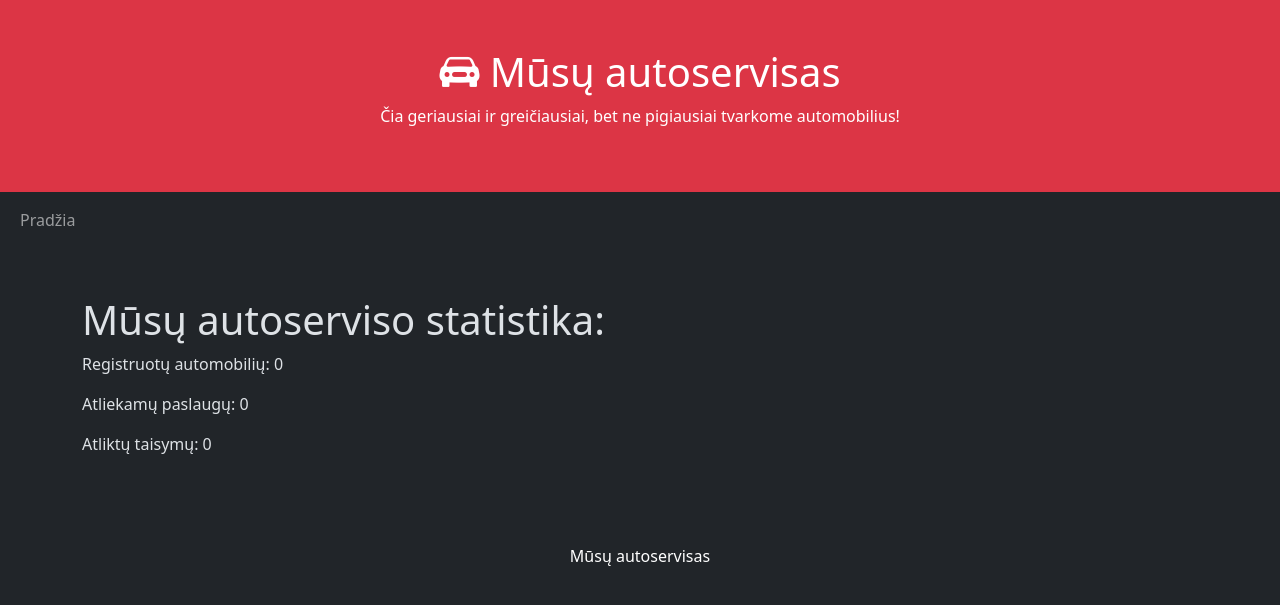
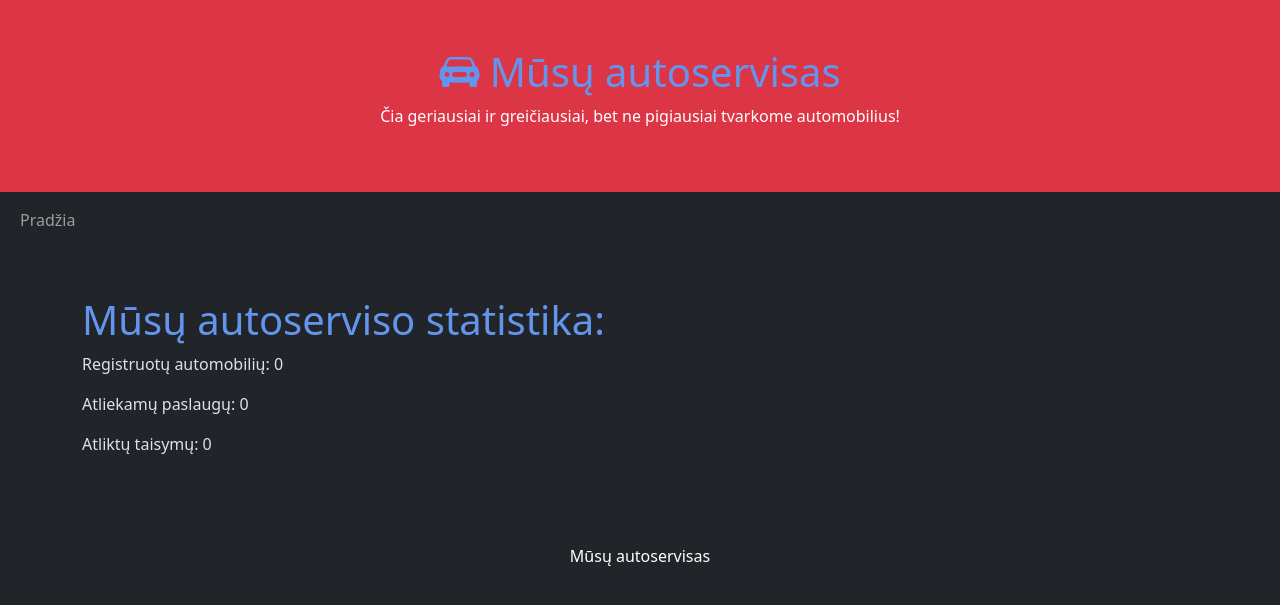
Before and after one commit to DonatasNoreika/autoservice_20260806, a Django app: page / in a window 1280 px wide. Shown: the top 605 px of the page. Run offline with Django 5.2, Linux system fonts and the light colour scheme; data that the repository does not hold is empty.

Commit message:
4: +Padaryti, kad programa matytų static katalogą, išbandyti (įdėti į jį css failą)

```diff
--- /dev/null
+++ b/mysite/autoservice/static/css/styles.css
@@ -0,0 +1 @@
+h1 {color: cornflowerblue}
--- a/mysite/autoservice/templates/base.html
+++ b/mysite/autoservice/templates/base.html
@@ -7,6 +7,8 @@
     <link href="https://cdn.jsdelivr.net/npm/bootstrap@5.3.8/dist/css/bootstrap.min.css" rel="stylesheet">
     <script src="https://cdn.jsdelivr.net/npm/bootstrap@5.3.8/dist/js/bootstrap.bundle.min.js"></script>
     <link rel="stylesheet" href="https://cdn.jsdelivr.net/npm/bootstrap-icons@1.13.1/font/bootstrap-icons.min.css">
+    {% load static %}
+    <link rel="stylesheet" href="{% static 'css/styles.css' %}">
 </head>
 <body>
 
--- a/mysite/mysite/urls.py
+++ b/mysite/mysite/urls.py
@@ -1,7 +1,9 @@
 from django.contrib import admin
 from django.urls import path, include
+from django.conf import settings
+from django.conf.urls.static import static
 
 urlpatterns = [
     path('admin/', admin.site.urls),
     path('', include('autoservice.urls')),
-]
+] + static(settings.STATIC_URL, document_root=settings.STATIC_ROOT)
```
